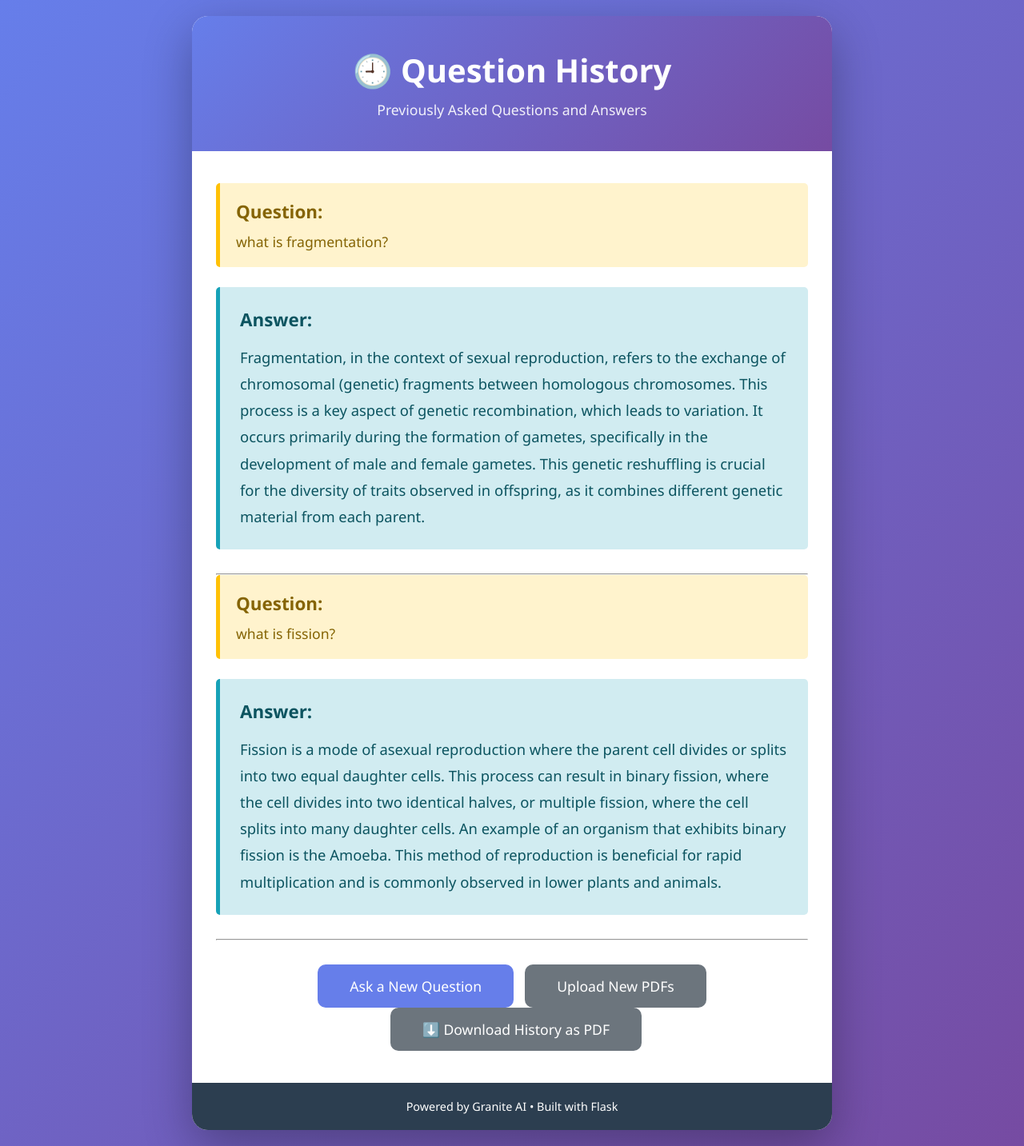
After one commit to RuchithGowdaMK/Hackathon_team_legacy_v2, a Flask app: page /history in a window 1280 px wide. The commit adds this page. Shown: the whole page at 80% size. Run offline with Flask 3, Linux system fonts and the light colour scheme.

Commit message:
added history and downloading

```diff
--- a/app.py
+++ b/app.py
@@ -1,34 +1,69 @@
 from flask import Flask, render_template, request, redirect, url_for, session
+from flask_sqlalchemy import SQLAlchemy
 import os
 from werkzeug.utils import secure_filename
 from rag_engine import RAGEngine
 from llm_client import GraniteClient
+from reportlab.lib.pagesizes import letter
+from reportlab.pdfgen import canvas
+from io import BytesIO
+from flask import send_file
 
+
+# ====================================================
+# CONFIGURATION
+# ====================================================
 app = Flask(__name__)
 app.secret_key = 'studymate_secret_key_2025'
 app.config['UPLOAD_FOLDER'] = 'uploads'
+app.config['SQLALCHEMY_DATABASE_URI'] = 'sqlite:///history.db'
+app.config['SQLALCHEMY_TRACK_MODIFICATIONS'] = False
 app.config['MAX_CONTENT_LENGTH'] = 50 * 1024 * 1024  # 50MB
 app.config['ALLOWED_EXTENSIONS'] = {'pdf'}
 
-# Initialize components with improved settings
+db = SQLAlchemy(app)
+
+# ====================================================
+# DATABASE MODEL
+# ====================================================
+class QuestionHistory(db.Model):
+    id = db.Column(db.Integer, primary_key=True)
+    question = db.Column(db.Text, nullable=False)
+    answer = db.Column(db.Text, nullable=False)
+
+    def __repr__(self):
+        return f"<QuestionHistory {self.id}>"
+
+# ====================================================
+# INITIALIZATION
+# ====================================================
 rag_engine = RAGEngine(chunk_size=250, chunk_overlap=120, debug=True)
 llm_client = GraniteClient(device='cuda')  # GPU if available
 
 os.makedirs(app.config['UPLOAD_FOLDER'], exist_ok=True)
+with app.app_context():
+    db.create_all()
 
+# ====================================================
+# HELPER FUNCTION
+# ====================================================
 def allowed_file(filename):
     return '.' in filename and filename.rsplit('.', 1)[1].lower() in app.config['ALLOWED_EXTENSIONS']
 
+# ====================================================
+# ROUTES
+# ====================================================
 @app.route('/')
 def index():
     session.clear()
     return render_template('index.html')
 
+
 @app.route('/process', methods=['POST'])
 def process():
-    print("\n" + "="*90)
+    print("\n" + "=" * 90)
     print("[APP] Starting PDF processing...")
-    print("="*90)
+    print("=" * 90)
 
     if 'pdfs' not in request.files:
         print("[APP] ERROR: No 'pdfs' in request.files")
@@ -61,7 +96,7 @@ def process():
         session['num_chunks'] = len(rag_engine.chunks)
         print(f"[APP] RAG ready with {session['num_chunks']} chunks")
 
-        # Clean up uploads (index is already built)
+        # Clean up uploaded PDFs
         for path in pdf_paths:
             if os.path.exists(path):
                 os.remove(path)
@@ -75,11 +110,13 @@ def process():
         print(traceback.format_exc())
         return f"Error processing PDFs: {str(e)}", 500
 
+
 @app.route('/ask', methods=['GET'])
 def ask_page():
     if not session.get('processed'):
         return redirect(url_for('index'))
     return render_template('ask.html', num_chunks=session.get('num_chunks', 0))
+
 
 @app.route('/answer', methods=['POST'])
 def answer():
@@ -91,44 +128,39 @@ def answer():
         return redirect(url_for('ask_page'))
 
     try:
-        print("\n" + "="*90)
+        print("\n" + "=" * 90)
         print("[APP] Question:", question)
-        print("="*90)
+        print("=" * 90)
 
-        # Retrieve + build tight context (includes re-ranking & boosting inside RAG)
+        # Retrieve context
         context, ranked = rag_engine.build_context(question, top_k=5, max_chars=3000)
         print(f"[APP] Context length: {len(context)}")
-        print("[APP] Context preview >>>")
-        print(context[:800], "...\n")
 
         if not context.strip():
-            print("[APP] WARNING: Empty context.")
             answer_text = "Information not found in the document."
             sources = []
         else:
-            # Generate with Granite
             print("[APP] Calling Granite to generate answer...")
-            try:
-                answer_text = llm_client.generate_answer(question, context, max_new_tokens=150)
-                print("[APP] Answer OK. Preview:", answer_text[:200], "...\n")
-            except Exception as e:
-                import traceback
-                print("[APP] ERROR in LLM generation:", e)
-                print(traceback.format_exc())
-                answer_text = f"Error in LLM generation: {str(e)}"
+            answer_text = llm_client.generate_answer(question, context, max_new_tokens=150)
+            print("[APP] Answer Generated:", answer_text[:150], "...")
 
-            # Prepare sources with metadata
-            sources = []
-            for r in ranked:
-                meta = r.get('meta', {})
-                src_name = os.path.basename(meta.get('source', ''))
-                pages = f"{meta.get('page_start', '?')}-{meta.get('page_end', '?')}"
-                sources.append({
-                    'text': (r['text'][:300] + '...') if len(r['text']) > 300 else r['text'],
-                    'score': f"{r.get('combined', r.get('score', 0.0)):.3f}",
-                    'meta': f"{src_name} (pp. {pages})"
-                })
-            print(f"[APP] Prepared {len(sources)} source excerpt(s).")
+        # ✅ Save to database
+        new_entry = QuestionHistory(question=question, answer=answer_text)
+        db.session.add(new_entry)
+        db.session.commit()
+        print("[DB] Saved question to history table.")
+
+        # Prepare sources
+        sources = []
+        for r in ranked:
+            meta = r.get('meta', {})
+            src_name = os.path.basename(meta.get('source', ''))
+            pages = f"{meta.get('page_start', '?')}-{meta.get('page_end', '?')}"
+            sources.append({
+                'text': (r['text'][:300] + '...') if len(r['text']) > 300 else r['text'],
+                'score': f"{r.get('combined', r.get('score', 0.0)):.3f}",
+                'meta': f"{src_name} (pp. {pages})"
+            })
 
         return render_template('answer.html', question=question, answer=answer_text, sources=sources)
 
@@ -138,9 +170,11 @@ def answer():
         print(traceback.format_exc())
         return f"Critical error: {str(e)}", 500
 
+
 @app.route('/new_question')
 def new_question():
     return redirect(url_for('ask_page'))
+
 
 @app.route('/reset')
 def reset():
@@ -149,6 +183,66 @@ def reset():
     session.clear()
     return redirect(url_for('index'))
 
+
+@app.route('/history')
+def history():
+    records = QuestionHistory.query.order_by(QuestionHistory.id.desc()).all()
+    return render_template('history.html', records=records)
+
+@app.route('/download_history')
+def download_history():
+    records = QuestionHistory.query.order_by(QuestionHistory.id.asc()).all()
+
+    if not records:
+        return "No history available to download.", 404
+
+    buffer = BytesIO()
+    pdf = canvas.Canvas(buffer, pagesize=letter)
+    width, height = letter
+    y = height - 60
+
+    pdf.setFont("Helvetica-Bold", 16)
+    pdf.drawString(200, y, "📚 StudyMate - Question History")
+    y -= 40
+
+    pdf.setFont("Helvetica", 11)
+
+    for idx, record in enumerate(records, start=1):
+        q_text = f"Q{idx}: {record.question}"
+        a_text = f"A{idx}: {record.answer}"
+
+        pdf.setFont("Helvetica-Bold", 11)
+        pdf.drawString(50, y, q_text)
+        y -= 15
+
+        pdf.setFont("Helvetica", 10)
+        for line in pdf.breakLines(a_text, 85)[0]:
+            if y < 80:  # new page
+                pdf.showPage()
+                y = height - 60
+                pdf.setFont("Helvetica", 10)
+            pdf.drawString(70, y, line)
+            y -= 13
+
+        y -= 20  # spacing between entries
+
+        if y < 80:  # prevent overflow
+            pdf.showPage()
+            pdf.setFont("Helvetica", 11)
+            y = height - 60
+
+    pdf.save()
+    buffer.seek(0)
+
+    return send_file(
+        buffer,
+        as_attachment=True,
+        download_name="StudyMate_History.pdf",
+        mimetype="application/pdf"
+    )
+
+# ====================================================
+# ENTRY POINT
+# ====================================================
 if __name__ == '__main__':
-    # In production set debug=False and use a proper WSGI server
     app.run(debug=True, host='0.0.0.0', port=5000)
--- a/requirements.txt
+++ b/requirements.txt
@@ -12,3 +12,5 @@ huggingface-hub==0.36.0
 tokenizers==0.22.1
 protobuf==4.24.0
 sentencepiece==0.1.99
+docx2pdf==0.1.8
+reportlab==4.1.0
--- a/templates/answer.html
+++ b/templates/answer.html
@@ -31,6 +31,7 @@
                 <div class="source-card">
                     <p class="source-text">{{ source.text }}</p>
                     <p class="source-score">Relevance: {{ source.score }}</p>
+                    <p class="source-meta">{{ source.meta }}</p>
                 </div>
                 {% endfor %}
             </div>
@@ -39,6 +40,8 @@
             <div class="button-group">
                 <a href="/new_question" class="btn-primary">Ask Another Question</a>
                 <a href="/reset" class="btn-secondary">Upload New PDFs</a>
+                <!-- ✅ New button to view question history -->
+                <a href="/history" class="btn-secondary">View Question History</a>
             </div>
         </main>
 
--- /dev/null
+++ b/templates/history.html
@@ -0,0 +1,49 @@
+<!DOCTYPE html>
+<html lang="en">
+<head>
+    <meta charset="UTF-8">
+    <meta name="viewport" content="width=device-width, initial-scale=1.0">
+    <title>Question History - StudyMate</title>
+    <link rel="stylesheet" href="{{ url_for('static', filename='style.css') }}">
+</head>
+<body>
+    <div class="container">
+        <header>
+            <h1>🕘 Question History</h1>
+            <p class="subtitle">Previously Asked Questions and Answers</p>
+        </header>
+
+        <main>
+            {% if records %}
+                {% for record in records %}
+                    <div class="question-display">
+                        <h3>Question:</h3>
+                        <p>{{ record.question }}</p>
+                    </div>
+
+                    <div class="answer-box">
+                        <h3>Answer:</h3>
+                        <p>{{ record.answer }}</p>
+                    </div>
+                    <hr>
+                {% endfor %}
+            {% else %}
+                <div class="status-box">
+                    <p>No questions asked yet. Start by uploading PDFs and asking questions!</p>
+                </div>
+            {% endif %}
+
+            <div class="button-group">
+                <a href="/ask" class="btn-primary">Ask a New Question</a>
+                <a href="/" class="btn-secondary">Upload New PDFs</a>
+                <!-- ✅ New Download Button -->
+                <a href="/download_history" class="btn-secondary">⬇️ Download History as PDF</a>
+            </div>
+        </main>
+
+        <footer>
+            <p>Powered by Granite AI • Built with Flask</p>
+        </footer>
+    </div>
+</body>
+</html>
--- a/templates/index.html
+++ b/templates/index.html
@@ -46,6 +46,11 @@
                     <li>Get accurate answers with source references</li>
                 </ol>
             </div>
+
+            <!-- ✅ New button to view saved Q&A history -->
+            <div class="button-group" style="text-align: center; margin-top: 25px;">
+                <a href="/history" class="btn-secondary">View Question History</a>
+            </div>
         </main>
 
         <footer>
```
Also changed, not shown: test.py (added, +9 -0 lines), instance/history.db (added), instance/studymate.db (added), rag_engine.py (line endings or trailing spaces), static/style.css (line endings or trailing spaces), templates/ask.html (line endings or trailing spaces), 8 other files.
